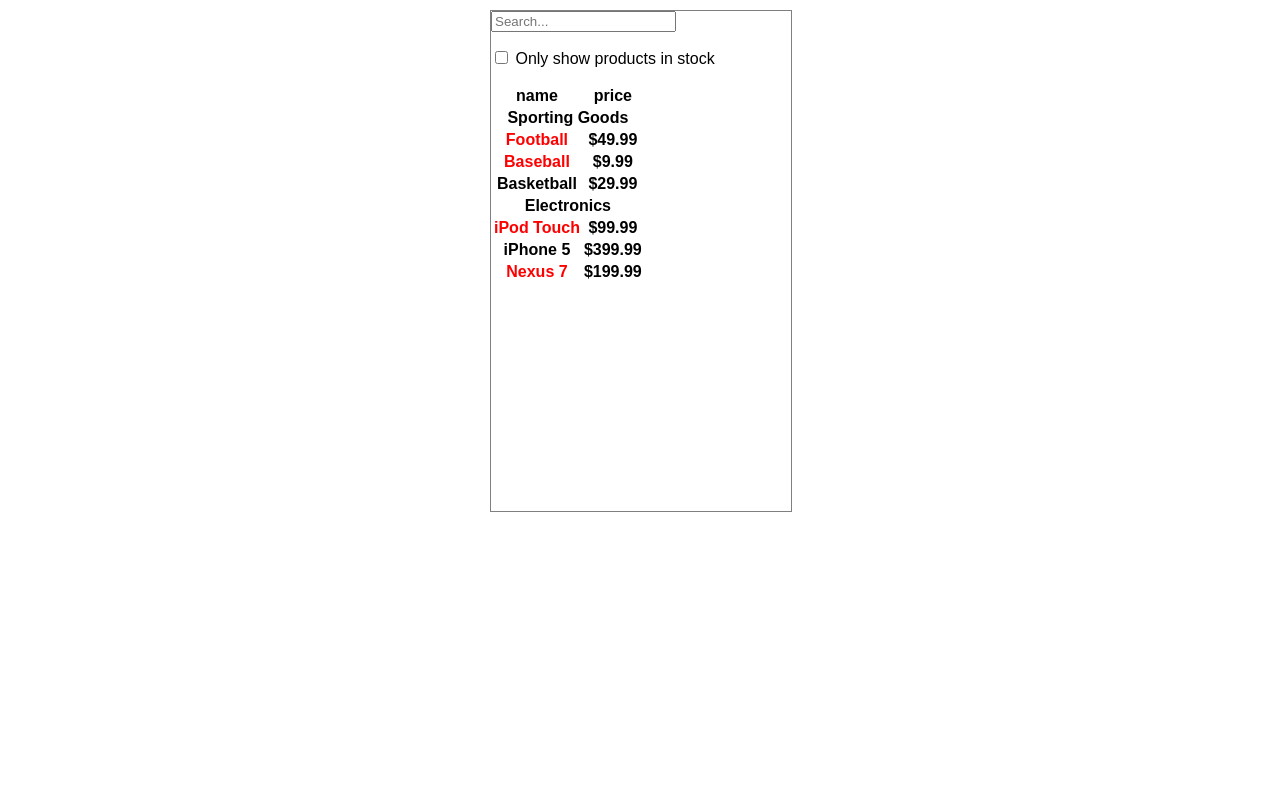
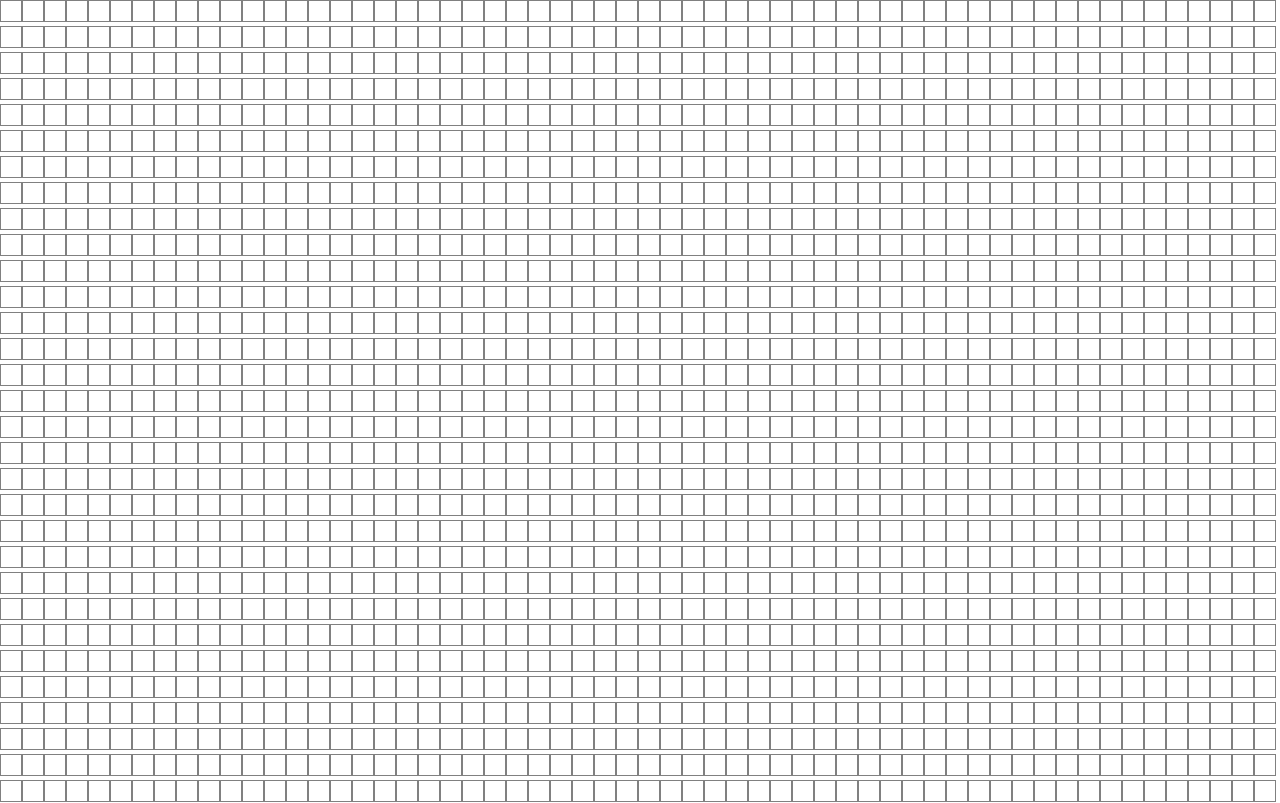
Before and after one commit to chenyi-sun/react-learn, a React (Create React App) app in the folder learn2/my-app/: page / in a window 1280 px wide. Shown: the top 803 px of the page. Built offline with nearby package versions, Linux system fonts and the light colour scheme.

Commit message:
improve project

```diff
--- a/learn2/my-app/src/index.css
+++ b/learn2/my-app/src/index.css
@@ -16,7 +16,12 @@ body {
   top: 10px;
 }
 
-
+.is{
+  width: 20px;
+  height: 20px;
+  border: 1px solid grey;
+  display: inline-block;
+}
 /*.search-head{
   width: 80%;
   border: 1px solid grey;
--- a/learn2/my-app/src/index.js
+++ b/learn2/my-app/src/index.js
@@ -1,7 +1,7 @@
 import React from 'react';
 import ReactDOM from 'react-dom';
 import './index.css';
-
+/*
 var date = [
   {category: "Sporting Goods", price: "$49.99", stocked: true, name: "Football"},
   {category: "Sporting Goods", price: "$9.99", stocked: true, name: "Baseball"},
@@ -114,9 +114,21 @@ class InitDom extends React.Component {
             </div>
         );
     }
+}*/
+function InitDom(){
+    const is = 11300;
+    let arr = [];
+    for(var i = 0; i<is; i++){
+        arr.push(<div className="is" key={i}></div>);
+    }
+    return (
+        <div>
+            {arr}
+        </div>
+    );
 }
 
 ReactDOM.render(
-  <InitDom data={date}/>,
+  <InitDom />,
     document.getElementById('root')
 );
```
